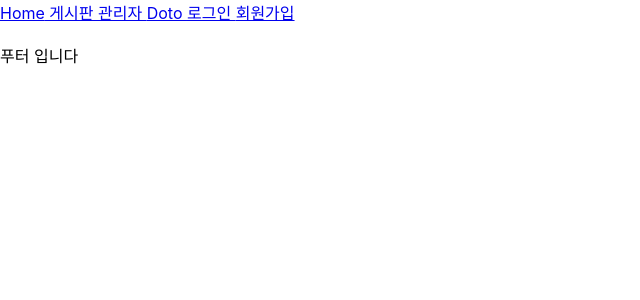
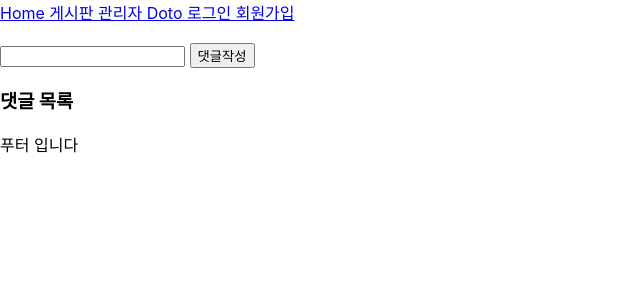
Before and after one commit to DHK5664/ezenweb_Ezen_web_2022_B_Spring, a React (Create React App) app in the folder src/main/frontend/: page /board/view/1 in a window 1280 px wide. Shown: the top 300 px of the page, without its empty margins (0-640 px from the left). Built offline with nearby package versions, Linux system fonts and the light colour scheme; no server answers.

Commit message:
Day 81 댓글 쓰기 컴포넌트 작성

```diff
--- /dev/null
+++ b/src/main/frontend/src/component/board/ReplyList.js
@@ -0,0 +1,15 @@
+import React,{useState,useEffect} from 'react'
+import axios from 'axios'
+export default function ReplyList(props) {
+    console.log(props);
+    const[replyDtoList , setReplyDtoList] = useState(props.replyList)
+
+    const onWriteHandler = () =>{
+        props.onReplyWrite(document.querySelector('.rcontent').value);
+    }
+
+    return (<>
+        <input className="rcontent" type="text"/> <button onClick={onWriteHandler}> 댓글작성 </button>
+        <h3> 댓글 목록 </h3>
+    </>)
+}
--- a/src/main/frontend/src/component/board/View.js
+++ b/src/main/frontend/src/component/board/View.js
@@ -1,6 +1,8 @@
 import React,{useState,useEffect} from 'react'
 import axios from 'axios'
 import {useParams} from 'react-router-dom'; // HTTP 경로 상의 매개변수 호출 해주는 함수
+
+import ReplyList from './ReplyList'
 
 export default function View(props) {
    const params = useParams();
@@ -11,8 +13,9 @@ export default function View(props) {
             .then( (r) => {
                 console.log( r.data );
                 setBoard( r.data );
+
             })
-   } , [ ] )
+   } , [] ) // setBoard() 할때마다 실행되는 useEffect
 
     // 삭제 함수
      const onDelete = () =>{
@@ -31,6 +34,23 @@ export default function View(props) {
 
    const [ login , setLogin ] = useState( JSON.parse( sessionStorage.getItem('login_token') ) )
 
+   // 2. 댓글 작성시 렌더링
+       const onReplyWrite = (rcontent) =>{
+           let info ={ rcontent : rcontent , bno : board.bno };
+           console.log(info);
+           axios.post("/board/reply" , info)
+               .then( (r)=>{
+                   if(r.data == true){
+                       alert("글쓰기 완료")
+                       setBoard( r.data );
+                        console.log( board  );
+                        console.log( board.replyDtoList  );
+                   }else{
+                       alert('로그인 후 가능 합니다.')
+                   }
+               });
+       }
+
    // 1. 현재 로그인된 회원이 들어왔으면
    const btnBox =
                 login != null && login.mno == board.mno
@@ -40,10 +60,9 @@ export default function View(props) {
 
    return ( <>
         <div>
-            <h3> { board.btitle } </h3>
-            <h3> {board.bcontent} </h3>
-            { btnBox }
+            <h3> { board.btitle } </h3> <h3> {board.bcontent} </h3> { btnBox }
         </div>
+        <ReplyList onReplyWrite={onReplyWrite}  replyDtoList = { board.replyDtoList }  />
    </>)
 }
 /*
```
Also changed, not shown: 2 other files (tests, documents, lock files or other folders).
